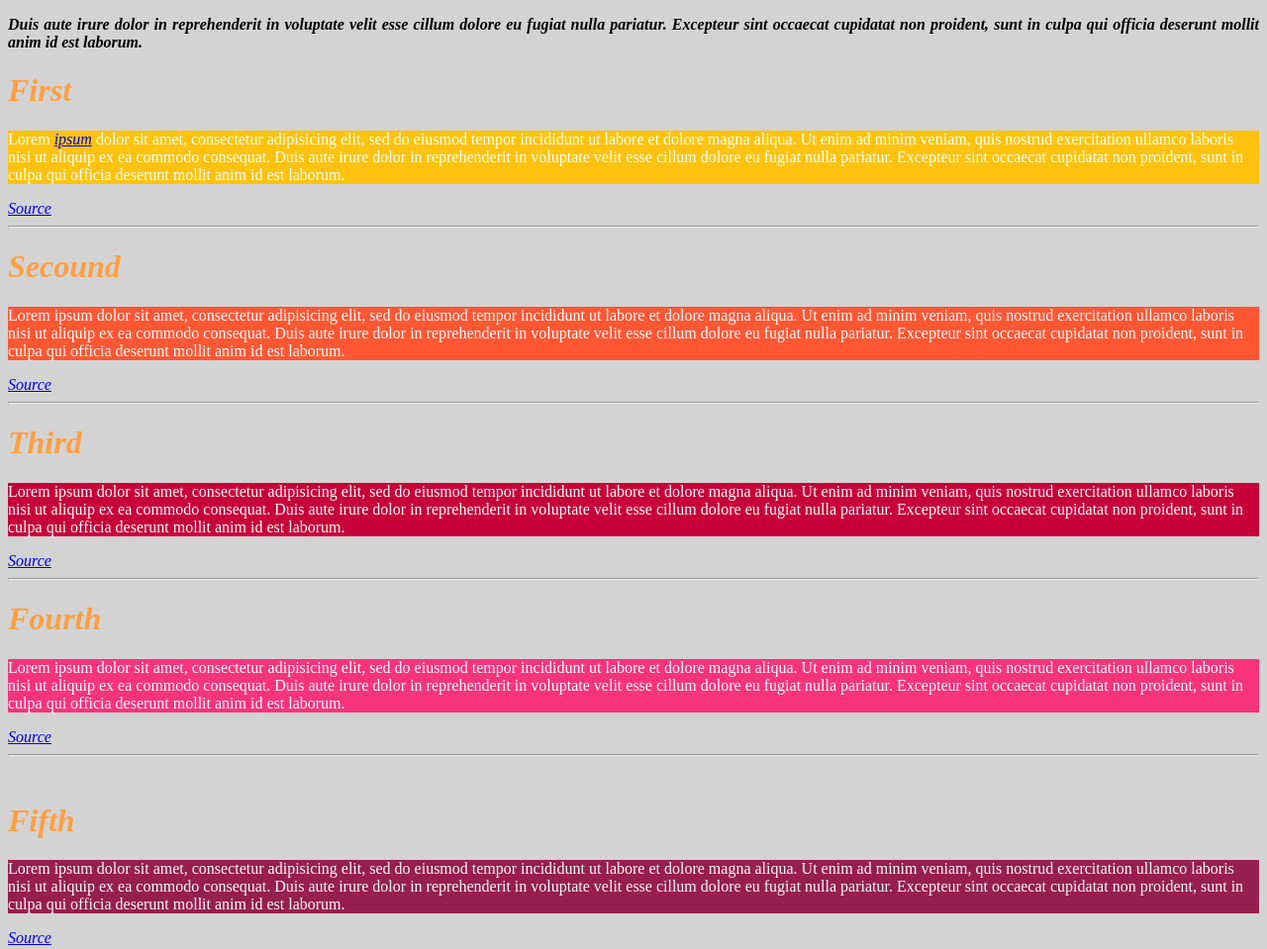
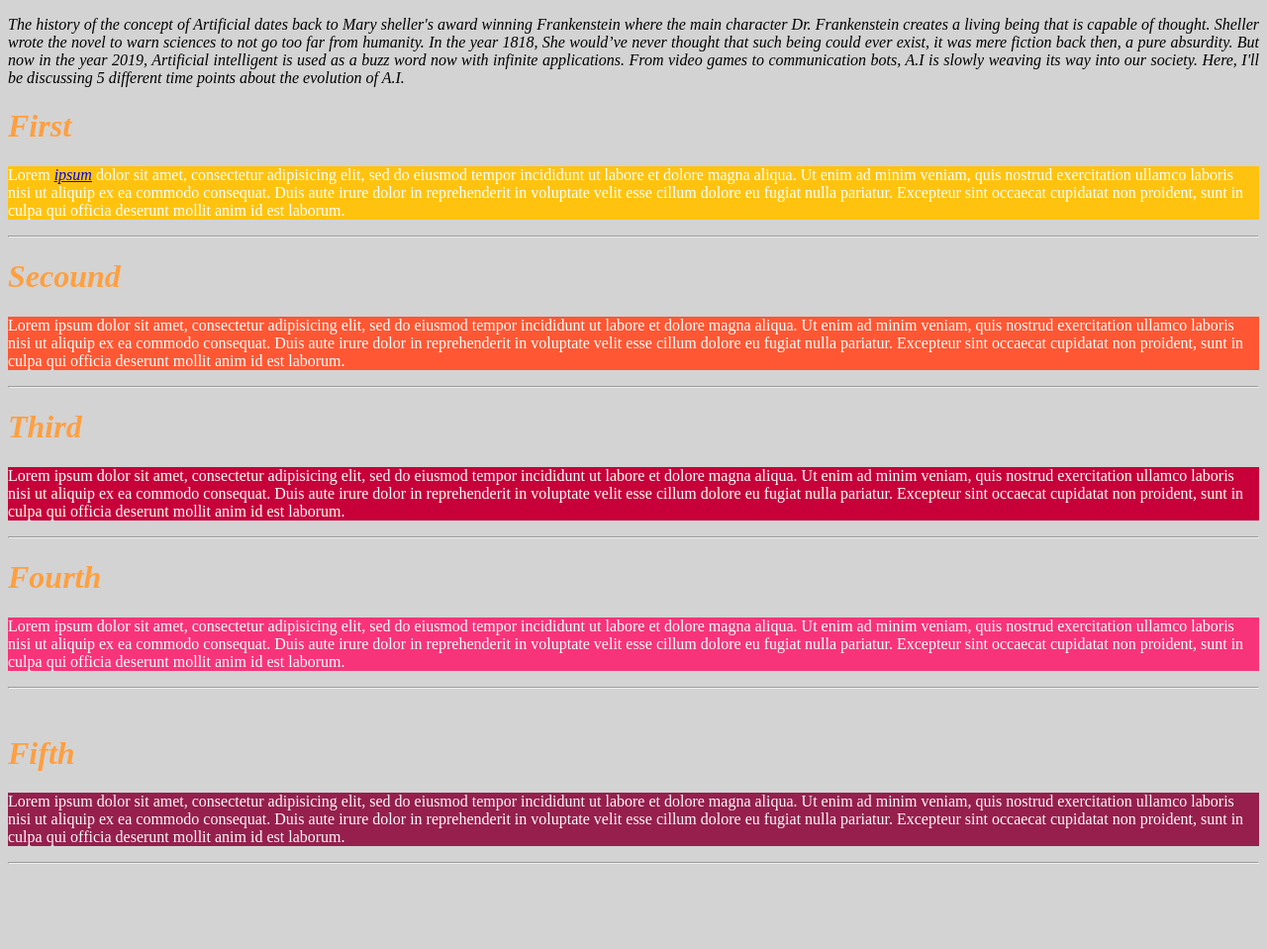
Before and after one commit to NabeelRazeq/Reserch, a plain HTML site: page index.html in a window 1280 px wide. Shown: the top 959 px of the page at 99% size. After the commit the page ends 881 px from the top, so only its background shows below. Drawn offline with Linux system fonts and the light colour scheme.

Commit message:
Real words this time, sorta

```diff
--- a/index.html
+++ b/index.html
@@ -10,42 +10,37 @@
 </head>
   <body>
   <header>
-<p id="Big">  Duis aute irure dolor in reprehenderit in voluptate velit esse cillum dolore eu fugiat nulla pariatur. Excepteur sint occaecat cupidatat non proident, sunt in culpa qui officia deserunt mollit anim id est laborum.</p>
+<p> The history of the concept of Artificial dates back to Mary sheller's award winning Frankenstein where the main character Dr. Frankenstein creates a living being that is capable of thought. Sheller wrote the novel to warn sciences to not go too far from humanity. In the year 1818, She would’ve never thought that such being could ever exist, it was mere fiction back then, a pure absurdity. But now in the year 2019, Artificial intelligent is used as a buzz word now with infinite applications. From video games to communication bots, A.I is slowly weaving its way into our society. Here, I'll be discussing 5 different time points about the evolution of A.I.</p>
 </header>
 
 <h1>First</h1>
 <div class="one">
 <p>Lorem <a href="http://sitn.hms.harvard.edu/flash/2017/history-artificial-intelligence/">ipsum</a> dolor sit amet, consectetur adipisicing elit, sed do eiusmod tempor incididunt ut labore et dolore magna aliqua. Ut enim ad minim veniam, quis nostrud exercitation ullamco laboris nisi ut aliquip ex ea commodo consequat. Duis aute irure dolor in reprehenderit in voluptate velit esse cillum dolore eu fugiat nulla pariatur. Excepteur sint occaecat cupidatat non proident, sunt in culpa qui officia deserunt mollit anim id est laborum.</p>
 </div>
-<a href="https://www.youtube.com/watch?v=yIPBqpS51nQ">Source</a>
 
 <hr>
 <h1>Secound</h1>
 <div class="two">
 <p>Lorem ipsum dolor sit amet, consectetur adipisicing elit, sed do eiusmod tempor incididunt ut labore et dolore magna aliqua. Ut enim ad minim veniam, quis nostrud exercitation ullamco laboris nisi ut aliquip ex ea commodo consequat. Duis aute irure dolor in reprehenderit in voluptate velit esse cillum dolore eu fugiat nulla pariatur. Excepteur sint occaecat cupidatat non proident, sunt in culpa qui officia deserunt mollit anim id est laborum.</p>
 </div>
-<a href="https://www.youtube.com/watch?v=yIPBqpS51nQ">Source</a>
 
 <hr>
 <h1>Third</h1>
 <div class="three">
 <p>Lorem ipsum dolor sit amet, consectetur adipisicing elit, sed do eiusmod tempor incididunt ut labore et dolore magna aliqua. Ut enim ad minim veniam, quis nostrud exercitation ullamco laboris nisi ut aliquip ex ea commodo consequat. Duis aute irure dolor in reprehenderit in voluptate velit esse cillum dolore eu fugiat nulla pariatur. Excepteur sint occaecat cupidatat non proident, sunt in culpa qui officia deserunt mollit anim id est laborum.</p>
 </div>
-<a href="https://www.youtube.com/watch?v=yIPBqpS51nQ">Source</a>
 
 <hr>
 <h1>Fourth</h1>
 <div class="four">
   <p>Lorem ipsum dolor sit amet, consectetur adipisicing elit, sed do eiusmod tempor incididunt ut labore et dolore magna aliqua. Ut enim ad minim veniam, quis nostrud exercitation ullamco laboris nisi ut aliquip ex ea commodo consequat. Duis aute irure dolor in reprehenderit in voluptate velit esse cillum dolore eu fugiat nulla pariatur. Excepteur sint occaecat cupidatat non proident, sunt in culpa qui officia deserunt mollit anim id est laborum.</p>
 </div>
-<a href="https://www.youtube.com/watch?v=yIPBqpS51nQ">Source</a>
 <hr>
 <br>
 <h1>Fifth</h1>
 <div class="five">
 <p>Lorem ipsum dolor sit amet, consectetur adipisicing elit, sed do eiusmod tempor incididunt ut labore et dolore magna aliqua. Ut enim ad minim veniam, quis nostrud exercitation ullamco laboris nisi ut aliquip ex ea commodo consequat. Duis aute irure dolor in reprehenderit in voluptate velit esse cillum dolore eu fugiat nulla pariatur. Excepteur sint occaecat cupidatat non proident, sunt in culpa qui officia deserunt mollit anim id est laborum.</p>
 </div>
-<a href="https://www.youtube.com/watch?v=yIPBqpS51nQ">Source</a>
 
 <hr>
 
```
